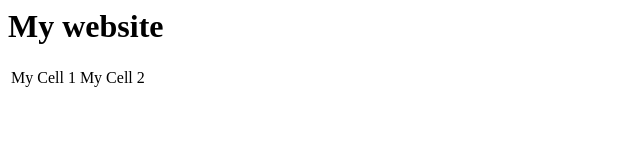
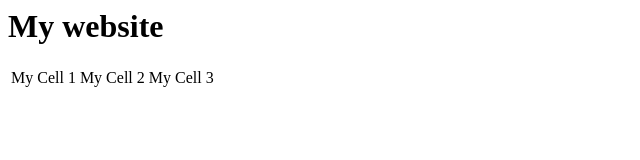
Before and after one commit to Cesar11296/GitTRY, a plain HTML site: page index.html in a window 1280 px wide. Shown: the full height of the page, 0-640 px from the left. Drawn offline with Linux system fonts and the light colour scheme.

Commit message:
Added 3rd cell

```diff
--- a/index.html
+++ b/index.html
@@ -6,6 +6,7 @@
         <tr>
             <td>My Cell 1</td>
             <td>My Cell 2</td>
+            <td>My Cell 3</td>
         </tr>
     </table>
     <p></p>
```
